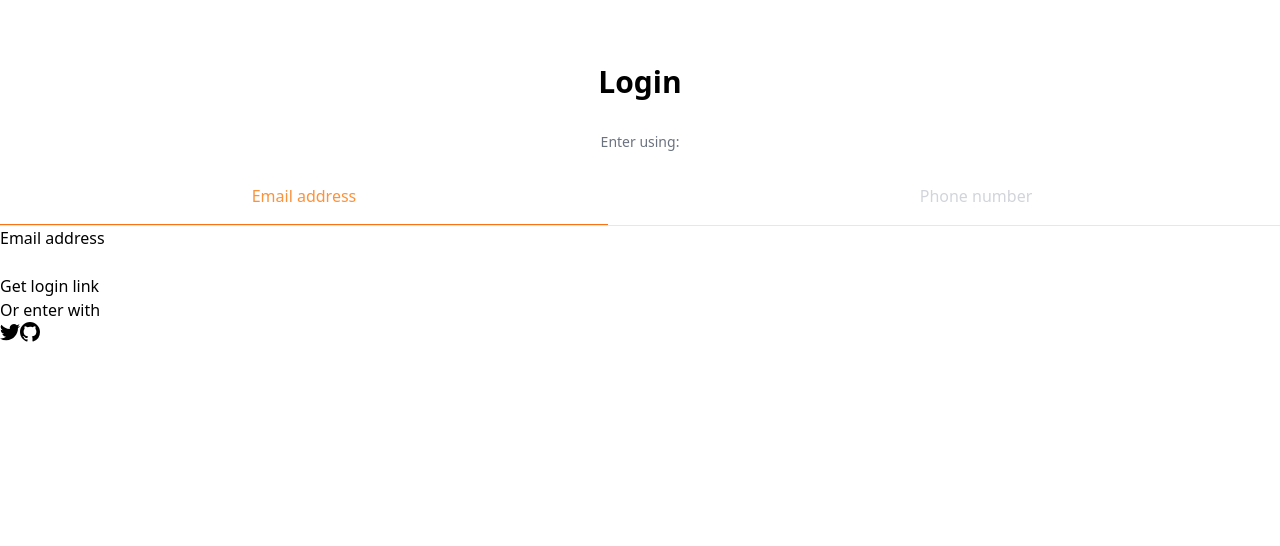
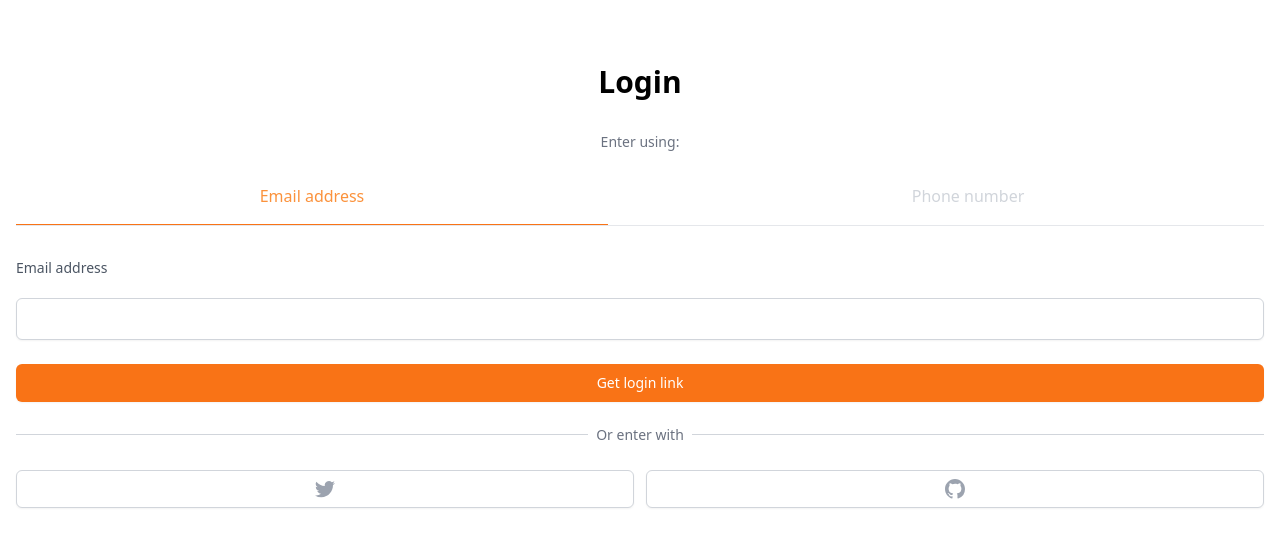
Before and after one commit to iamminho/customer-manage-app, a Next.js app: page /enter in a window 1280 px wide. Shown: the top 546 px of the page. Built offline with nearby package versions, Linux system fonts and the light colour scheme.

Commit message:
Auth part two

```diff
--- a/package.json
+++ b/package.json
@@ -10,6 +10,7 @@
   },
   "dependencies": {
     "@prisma/client": "^4.0.0",
+    "@tailwindcss/forms": "^0.5.2",
     "next": "12.2.0",
     "react": "18.2.0",
     "react-dom": "18.2.0",
--- a/pages/enter.tsx
+++ b/pages/enter.tsx
@@ -16,7 +16,7 @@
   const onEmailClick = () => setMethod("email");
   const onPhoneClick = () => setMethod("phone");
   return (
-    <div className="mt-16">
+    <div className="mt-16 px-4">
       <h3 className="text-3xl font-bold text-center">Login</h3>
       <div className="mt-8">
         <div className="flex flex-col items-center">
@@ -46,36 +46,65 @@
             </button>
           </div>
         </div>
-        <form>
-          <label>
+        <form className="flex flex-col mt-8">
+          <label className="text-sm font-medium text-gray-600">
             {method === "email" ? "Email address" : null}
             {method === "phone" ? "Phone number" : null}
           </label>
-          <div>
+          <div className="mt-2">
             {method === "email" ? (
-              <input name="email" type="email" required />
+              <input
+                className="appearance-none w-full px-3 py-2
+                border-gray-300 my-3 rounded-md shadow-sm placeholder-gray-400
+                focus:outline-none focus:ring-orange-500 focus:border-orange-500"
+                name="email"
+                type="email"
+                required
+              />
             ) : null}
             {method === "phone" ? (
-              <div>
-                <span>+82</span>
-                <input type="number" required />
+              <div className="flex rounded-md shadow-sm mt-2 mb-3">
+                <span
+                  className="flex items-center justify-center px-3 rounded-l-md
+                  border border-r-0 border-gray-300 bg-gray-50 text-gray-500
+                  select-none text-sm"
+                >
+                  +82
+                </span>
+                <input
+                  type="number"
+                  required
+                  className=" appearance-none w-full px-3 py-2 rounded-r-md shadow-sm placeholder-gray-400
+                  border border-transparent border-gray-300
+                focus:outline-none focus:ring-orange-500 focus:border-orange-500"
+                />
               </div>
             ) : null}
           </div>
-          <button>
+          <button
+            className="bg-orange-500 hover:bg-orange-600 text-white py-2 px-4
+          border border-transparent rounded-md shadow-sm text-sm font-medium
+          focus:ring-2 focus:ring-offset-2 focus:ring-orange-500 focus:outline-none
+          mt-3"
+          >
             {method === "email" ? "Get login link" : null}
             {method === "phone" ? "Get one-time password" : null}
           </button>
         </form>
-        <div>
-          <div>
-            <div />
-            <div>
-              <span>Or enter with</span>
+        <div className="mt-8">
+          <div className="relative">
+            <div className="absolute w-full border-t border-gray-300" />
+            <div className="relative -top-3 text-center">
+              <span className="bg-white px-2 text-sm text-gray-500">
+                Or enter with
+              </span>
             </div>
           </div>
-          <div>
-            <button>
+          <div className="grid grid-cols-2 mt-3  gap-3">
+            <button
+              className="flex justify-center items-center py-2 px-4 border border-gray-300
+            rounded-md shadow-sm bg-white text-sm text-gray-400 font-medium hover:bg-gray-50"
+            >
               <svg
                 className="w-5 h-5"
                 aria-hidden="true"
@@ -85,7 +114,10 @@
                 <path d="M6.29 18.251c7.547 0 11.675-6.253 11.675-11.675 0-.178 0-.355-.012-.53A8.348 8.348 0 0020 3.92a8.19 8.19 0 01-2.357.646 4.118 4.118 0 001.804-2.27 8.224 8.224 0 01-2.605.996 4.107 4.107 0 00-6.993 3.743 11.65 11.65 0 01-8.457-4.287 4.106 4.106 0 001.27 5.477A4.073 4.073 0 01.8 7.713v.052a4.105 4.105 0 003.292 4.022 4.095 4.095 0 01-1.853.07 4.108 4.108 0 003.834 2.85A8.233 8.233 0 010 16.407a11.616 11.616 0 006.29 1.84" />
               </svg>
             </button>
-            <button>
+            <button
+              className="flex justify-center items-center py-2 px-4 border border-gray-300
+            rounded-md shadow-sm bg-white text-sm text-gray-400 font-medium hover:bg-gray-50"
+            >
               <svg
                 className="w-5 h-5"
                 aria-hidden="true"
--- a/tailwind.config.js
+++ b/tailwind.config.js
@@ -7,5 +7,5 @@
   theme: {
     extend: {},
   },
-  plugins: [],
+  plugins: [require("@tailwindcss/forms")],
 };
```
Also changed, not shown: 1 other file (tests, documents, lock files or other folders).
